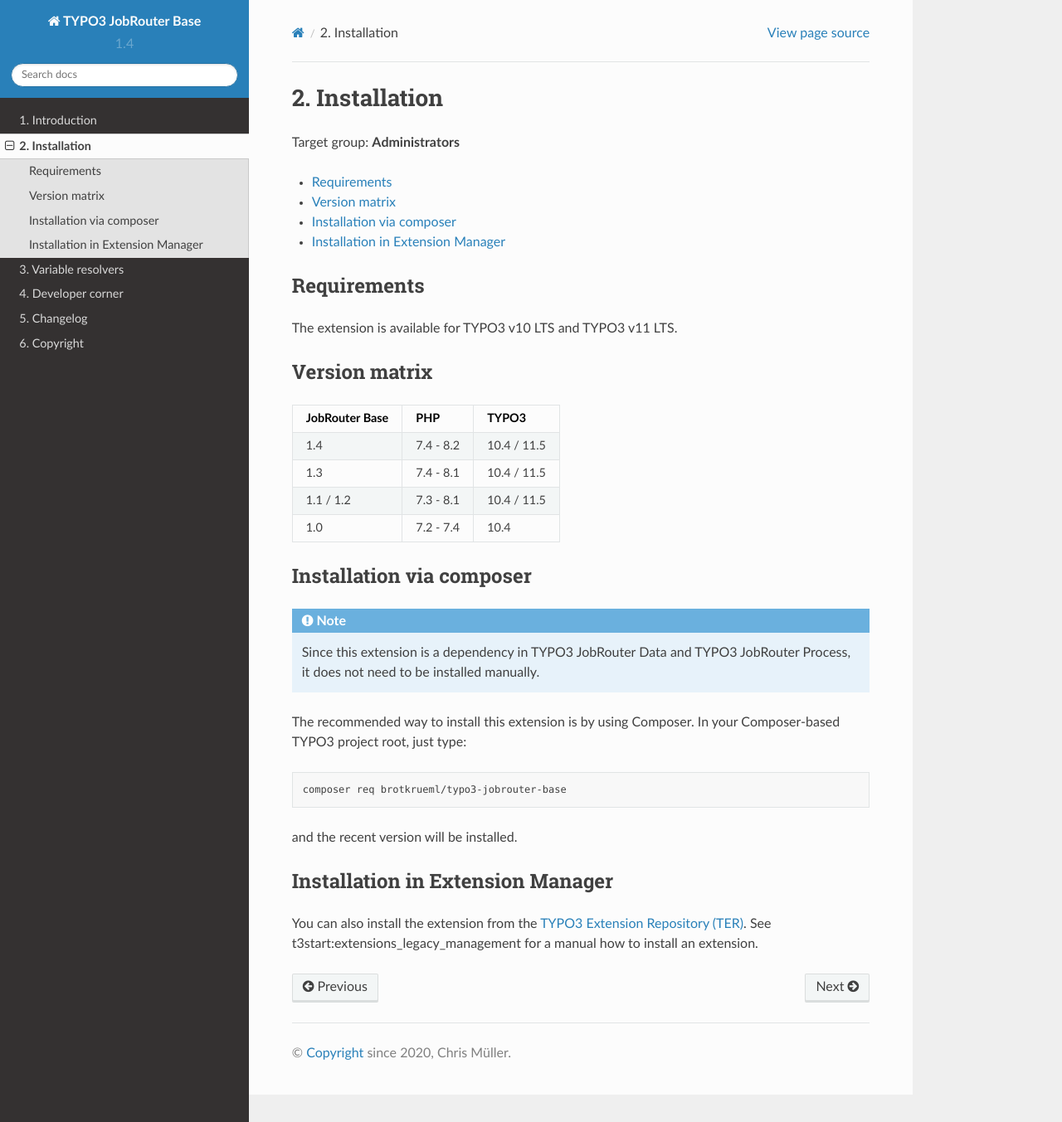
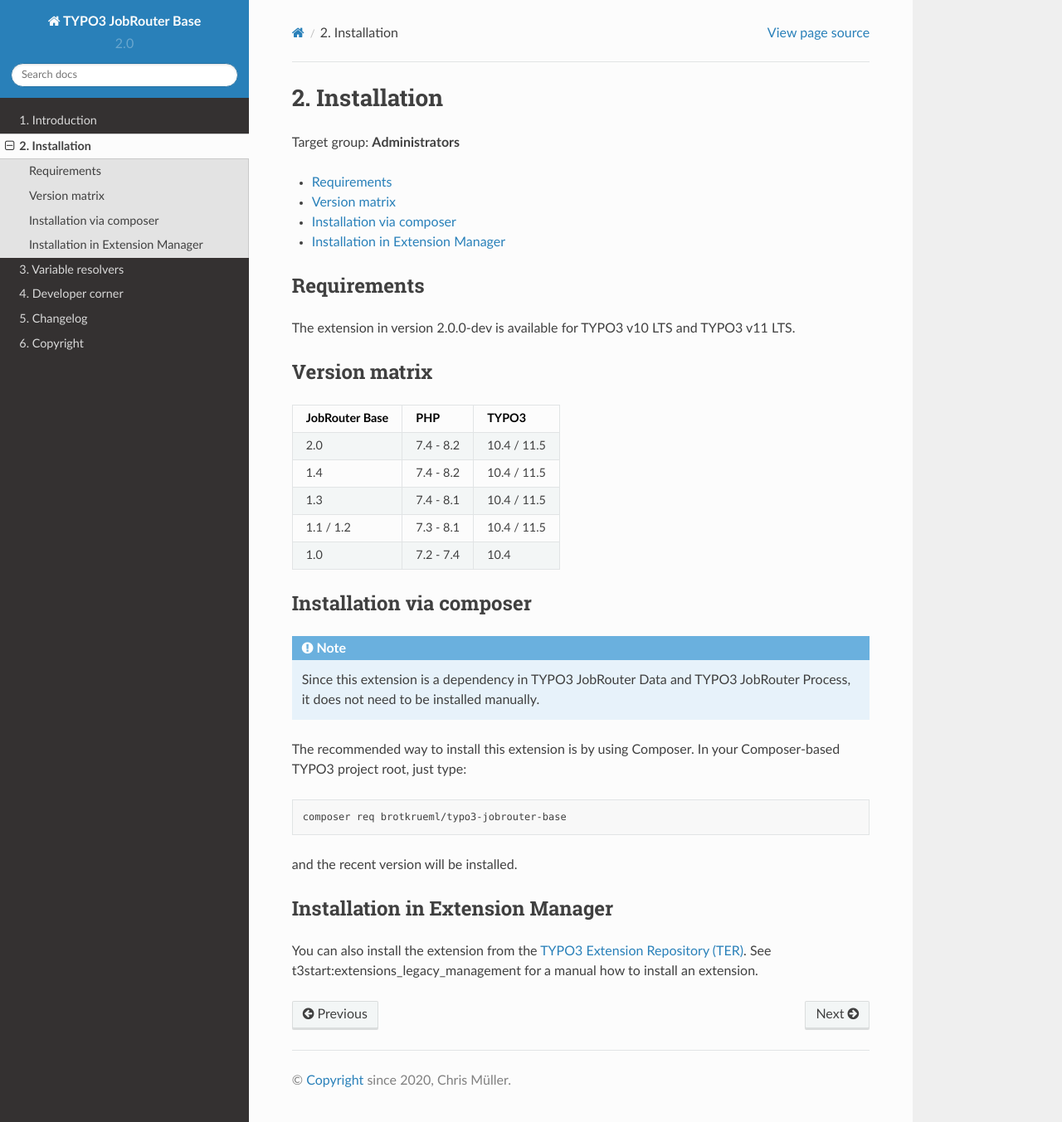
Before and after one commit to jobrouter/typo3-base, a Sphinx documentation site: the page built from Documentation/installation.rst, in a window 1280 px wide and 1353 px high. Shown: the whole window at 83% size. Built offline with Sphinx 7.4.7 and the Read the Docs theme 2.0.0, drawn with Linux system fonts in a browser that asks for light colours.

Commit message:
[TASK] Set version to 2.0.0-dev

```diff
--- a/Documentation/changelog.rst
+++ b/Documentation/changelog.rst
@@ -10,6 +10,9 @@
 
 `Unreleased <https://github.com/brotkrueml/typo3-jobrouter-base/compare/v1.3.0...HEAD>`_
 --------------------------------------------------------------------------------------------
+
+[1.4.0] - tbd.
+--------------
 
 Added
 ^^^^^
--- a/Documentation/conf.py
+++ b/Documentation/conf.py
@@ -25,9 +25,9 @@
 author = u'Chris Müller'
 
 # The short X.Y version
-version = u'1.4'
+version = u'2.0'
 # The full version, including alpha/beta/rc tags
-release = u'1.4.0-dev'
+release = u'2.0.0-dev'
 
 
 # -- General configuration ---------------------------------------------------
--- a/Documentation/installation.rst
+++ b/Documentation/installation.rst
@@ -18,7 +18,8 @@
 Requirements
 ============
 
-The extension is available for TYPO3 v10 LTS and TYPO3 v11 LTS.
+The extension in version |release| is available for TYPO3 v10 LTS and
+TYPO3 v11 LTS.
 
 
 .. _version-matrix:
@@ -29,6 +30,8 @@
 ============== ========== ===========
 JobRouter Base PHP        TYPO3
 ============== ========== ===========
+2.0            7.4 - 8.2  10.4 / 11.5
+-------------- ---------- -----------
 1.4            7.4 - 8.2  10.4 / 11.5
 -------------- ---------- -----------
 1.3            7.4 - 8.1  10.4 / 11.5
--- a/composer.json
+++ b/composer.json
@@ -65,7 +65,7 @@
 	},
 	"extra": {
 		"branch-alias": {
-			"dev-main": "1.4.x-dev"
+			"dev-main": "2.0.x-dev"
 		},
 		"typo3/cms": {
 			"app-dir": ".Build",
```
Also changed, not shown: CHANGELOG.md (+2 -0 lines), 1 other file.
